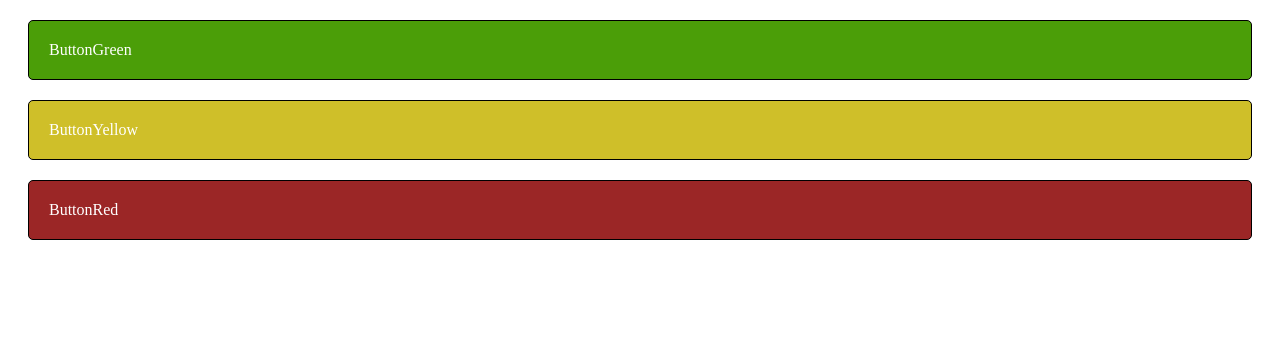
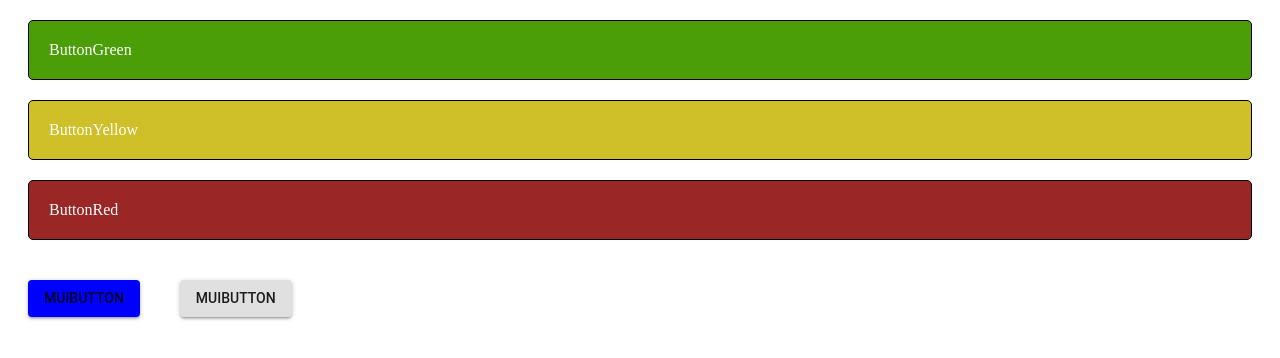
Before and after one commit to MariaMicek/react-5, a React (Create React App) app: page / in a window 1280 px wide. Shown: the top 358 px of the page. Built offline with nearby package versions, Linux system fonts and the light colour scheme.

Commit message:
styles imported from @material-ui - { withStyles }

```diff
--- a/package.json
+++ b/package.json
@@ -3,6 +3,7 @@
   "version": "0.1.0",
   "private": true,
   "dependencies": {
+    "@material-ui/core": "^3.9.3",
     "react": "^16.8.6",
     "react-dom": "^16.8.6",
     "react-scripts": "2.1.8"
--- a/src/App.js
+++ b/src/App.js
@@ -2,12 +2,14 @@
 import ButtonGreen from './ButtonGreen';
 import ButtonYellow from './ButtonYellow';
 import ButtonRed from './ButtonRed';
+import MUIButton from './MUIButton';
 
 const App = () => (
     <div>
         <ButtonGreen />
         <ButtonYellow />
         <ButtonRed />
+        <MUIButton />
     </div>
 )
 
--- /dev/null
+++ b/src/MUIButton.js
@@ -0,0 +1,36 @@
+import React from 'react'
+import Button from '@material-ui/core/Button'
+import { withStyles } from '@material-ui/core'
+
+const styles = {
+    button: {
+        margin: '20px'
+    },
+    blue: {
+        backgroundColor: 'blue'
+    }
+}
+
+const MUIButton = (props) => {
+
+    const { classes } = props       //destrukturyzacja
+
+    return (
+        <div>
+            <Button
+                className={classes.button + ' ' + classes.blue}
+                variant={'contained'}
+            >
+                MUIButton
+        </Button>
+            <Button
+                className={classes.button}
+                variant={'contained'}
+            >
+                MUIButton
+        </Button>
+        </div>
+    )
+}
+
+export default withStyles(styles) (MUIButton)
```
Also changed, not shown: 1 other file (tests, documents, lock files or other folders).
